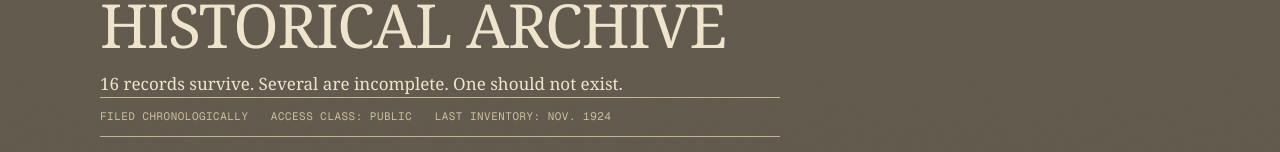
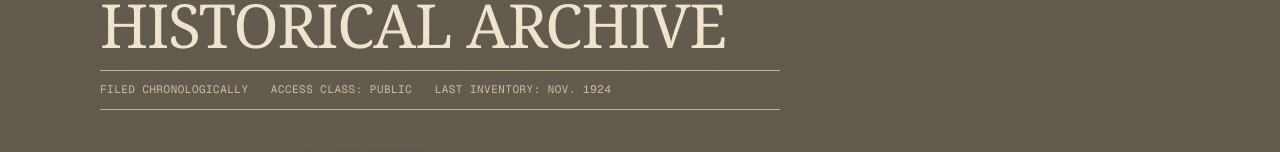
Before and after one commit to joeylandry/black-veil, a Next.js app: page /archive in a window 1280 px wide. Shown: the part 189-341 px from the top of the page. Built offline with nearby package versions, Linux system fonts and the light colour scheme.

Commit message:
Remove archive subtitle line from Historical Archive page
The "records survive... one should not exist" line was extra
flavor copy under the h1; dropping it per request.

Co-Authored-By: Claude Sonnet 5 <noreply@anthropic.com>
Claude-Session: https://claude.ai/code/session_01E9d7mKRrtov9zWzxzeXUXi

```diff
--- a/src/app/archive/page.tsx
+++ b/src/app/archive/page.tsx
@@ -13,7 +13,6 @@ export default function ArchivePage() {
       <header className="archive-room-header">
         <p className="eyebrow">Public catalog · Box 17</p>
         <h1>Historical Archive</h1>
-        <p>{archiveRecords.length} records survive. Several are incomplete. One should not exist.</p>
         <div className="catalog-note">
           <span>Filed chronologically</span>
           <span>Access class: public</span>
```
